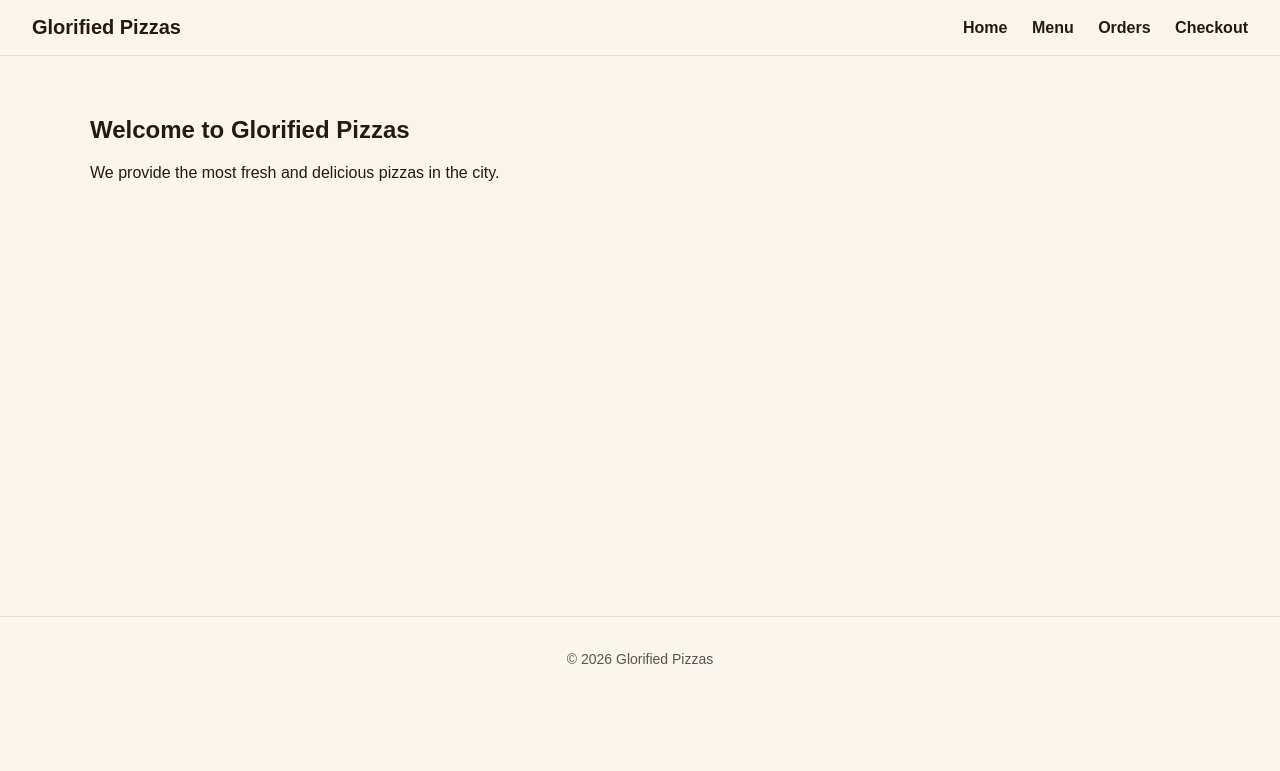
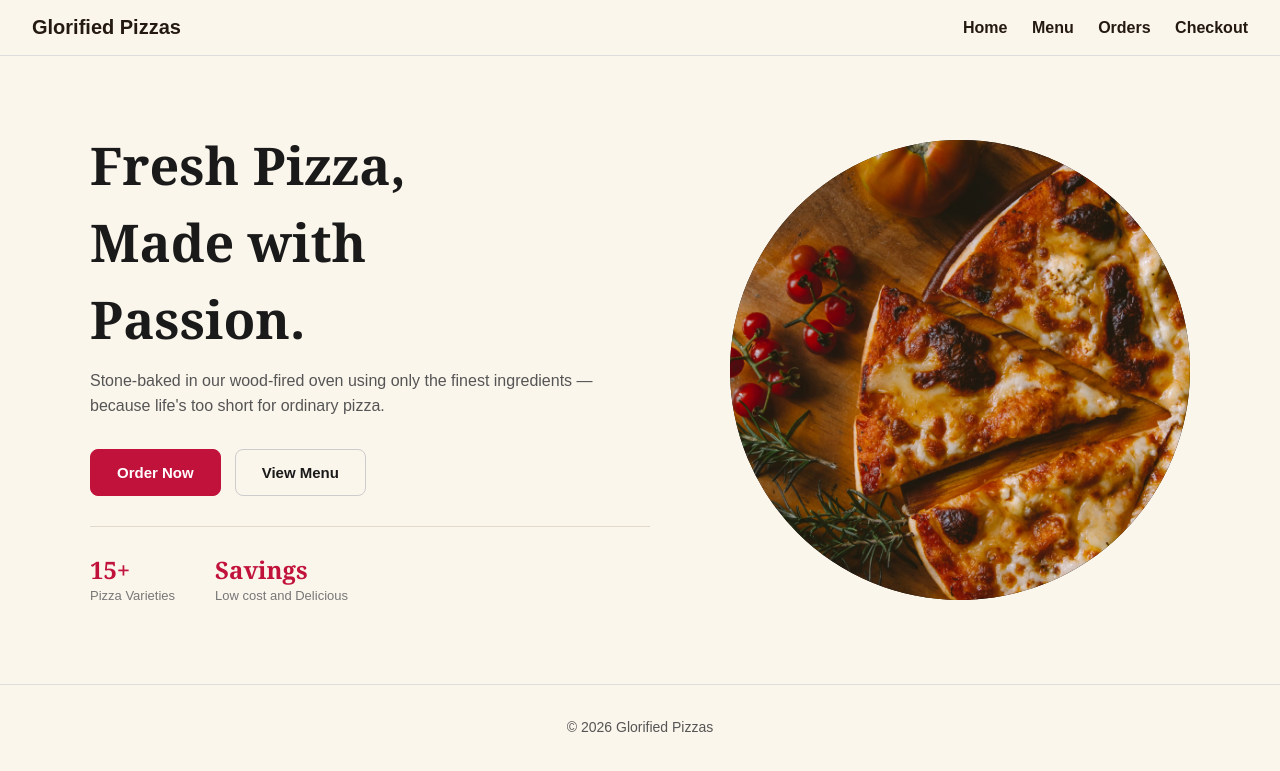
Before and after one commit to GodlyAdmin/AS91897-AS91896, a Flask app: page / in a window 1280 px wide. Shown: the top 771 px of the page. Run offline with Flask 3, Linux system fonts and the light colour scheme.

Commit message:
added in the Hero pizza image, added and changed css styling code to resemble concept one of my design and finished off the html code for the homepage

```diff
--- a/AS91897-AS91896-main/static/css/style.css
+++ b/AS91897-AS91896-main/static/css/style.css
@@ -43,3 +43,128 @@ footer {
     font-size: 14px;
     color: #555;
 }
+
+/* ---------- HERO (homepage) ---------- */
+.hero {
+    display: flex;
+    align-items: center;
+    justify-content: space-between;
+    gap: 60px;
+    padding: 40px 0;
+    flex-wrap: wrap;
+}
+
+.hero-text {
+    flex: 1 1 460px;
+    max-width: 560px;
+}
+
+.hero h1 {
+    font-family: Georgia, "Times New Roman", serif;
+    font-size: 52px;
+    line-height: 1.1;
+    font-weight: bold;
+    margin: 0 0 20px;
+    color: #1a1a1a;
+}
+
+.hero-desc {
+    font-size: 16px;
+    line-height: 1.6;
+    color: #555;
+    margin-bottom: 30px;
+}
+
+.cta-buttons {
+    display: flex;
+    gap: 14px;
+    margin-bottom: 30px;
+    flex-wrap: wrap;
+}
+
+.btn-primary,
+.btn-outline {
+    display: inline-block;
+    padding: 14px 26px;
+    border-radius: 8px;
+    font-weight: bold;
+    text-decoration: none;
+    font-size: 15px;
+}
+
+.btn-primary {
+    background: #C1123B;
+    color: #fff;
+    border: 1px solid #C1123B;
+}
+
+.btn-primary:hover {
+    background: #a10f31;
+}
+
+.btn-outline {
+    background: transparent;
+    color: #1a1a1a;
+    border: 1px solid #ccc;
+}
+
+.btn-outline:hover {
+    border-color: #1a1a1a;
+}
+
+.divider {
+    height: 1px;
+    background: #e2d9cd;
+    margin-bottom: 26px;
+}
+
+.stats {
+    display: flex;
+    gap: 40px;
+}
+
+.stats strong {
+    display: block;
+    font-family: Georgia, serif;
+    font-size: 24px;
+    color: #C1123B;
+}
+
+.stats span {
+    font-size: 13px;
+    color: #777;
+}
+
+.hero-image {
+    flex: 1 1 380px;
+    max-width: 460px;
+    position: relative;
+}
+
+.circle-photo {
+    width: 100%;
+    aspect-ratio: 1 / 1;
+    border-radius: 50%;
+    overflow: hidden;
+    background: #1a1210;
+}
+
+.circle-photo img {
+    width: 100%;
+    height: 100%;
+    object-fit: cover;
+    display: block;
+}
+
+/* ---------- RESPONSIVE ---------- */
+@media (max-width: 900px) {
+    .hero {
+        flex-direction: column;
+    }
+    .hero h1 {
+        font-size: 40px;
+    }
+    .float-badge {
+        left: 12px;
+    }
+}
--- a/AS91897-AS91896-main/templates/Index.html
+++ b/AS91897-AS91896-main/templates/Index.html
@@ -3,6 +3,39 @@
 {% block title %}Home - Glorified Pizzas{% endblock %}
 
 {% block content %}
-    <h2>Welcome to Glorified Pizzas</h2>
-    <p>We provide the most fresh and delicious pizzas in the city.</p>
+    <section class="hero">
+    <div class="hero-text">
+
+        <h1>Fresh Pizza,<br><h1>Made with</h1><h1>Passion.</h1>
+
+        <p class="hero-desc">
+            Stone-baked in our wood-fired oven using only the finest
+            ingredients — because life's too short for ordinary pizza.
+        </p>
+
+        <div class="cta-buttons">
+            <a href="{{ url_for('checkout') }}" class="btn-primary">Order Now </a>
+            <a href="{{ url_for('menu') }}" class="btn-outline">View Menu</a>
+        </div>
+
+        <div class="divider"></div>
+
+        <div class="stats">
+            <div>
+                <strong>15+</strong>
+                <span>Pizza Varieties</span>
+            </div>
+            <div>
+                <strong>Savings</strong>
+                <span>Low cost and Delicious</span>
+            </div>
+        </div>
+    </div>
+
+    <div class="hero-image">
+        <div class="circle-photo">
+            <img src="{{ url_for('static', filename='images/hero-pizza.jpg') }}" alt="Fresh pizza">
+        </div>
+    </div>
+</section>
 {% endblock %}
```
Also changed, not shown: AS91897-AS91896-main/static/images/hero-pizza.jpg (added).
